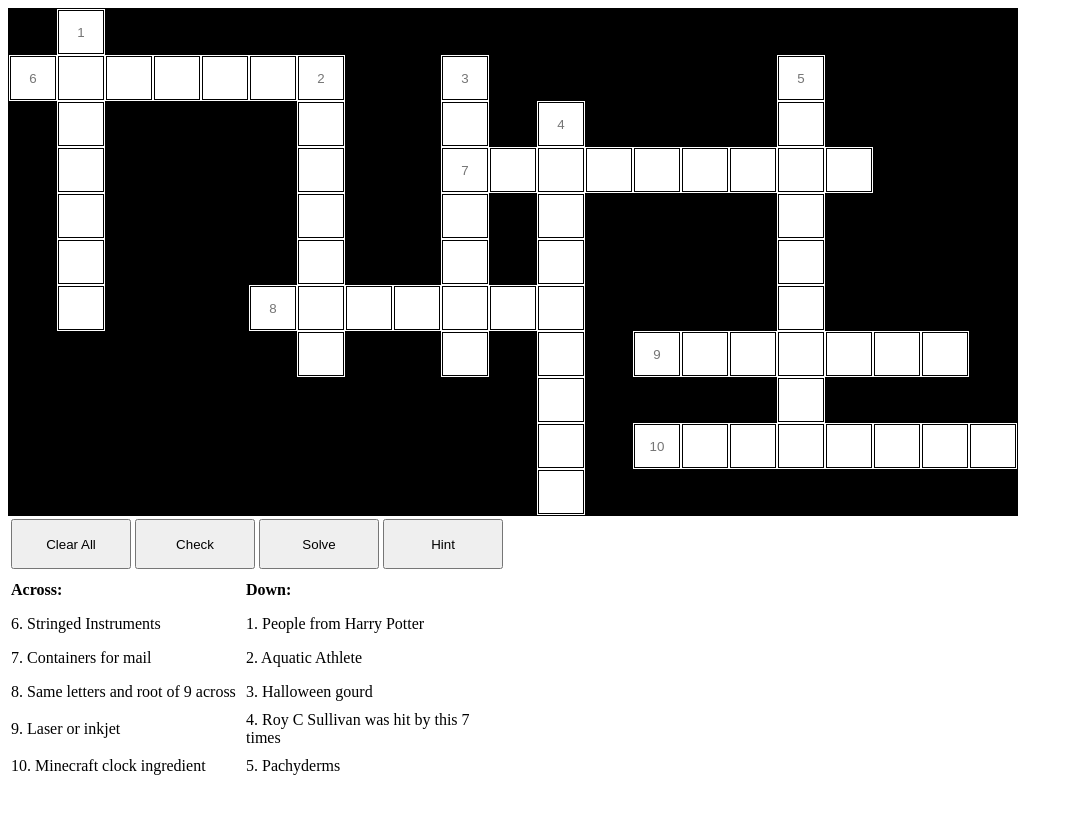
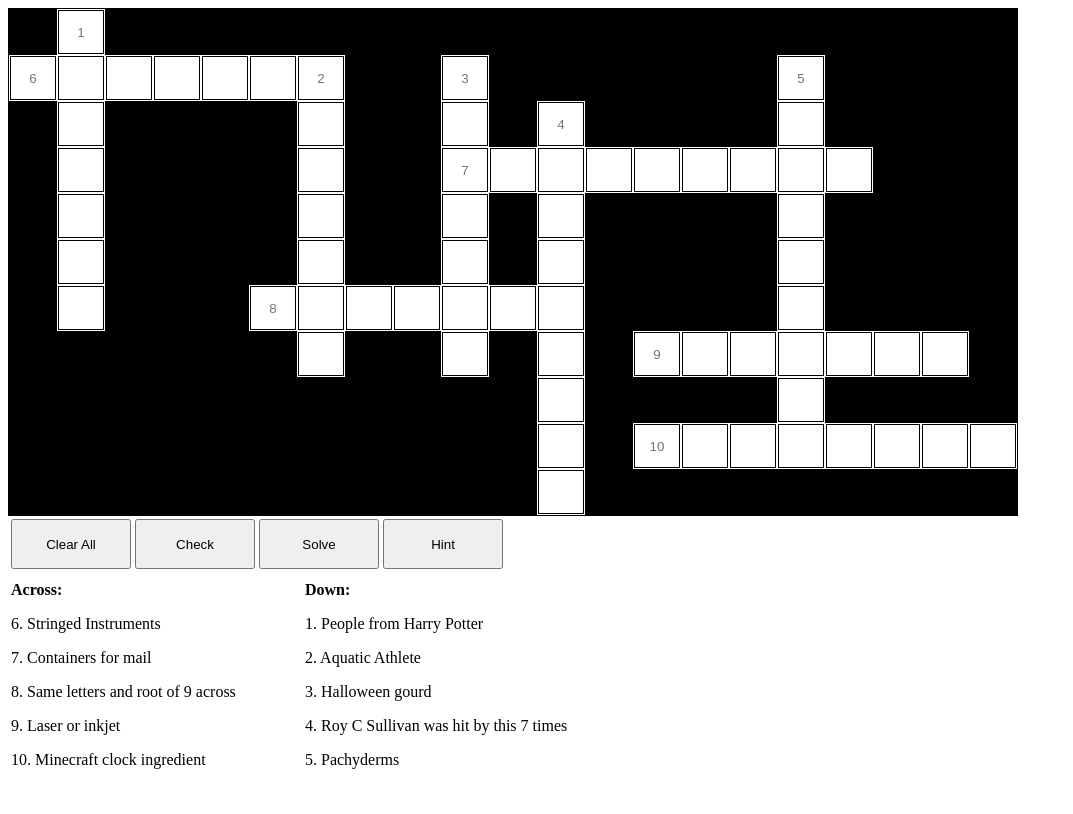
Before and after one commit to mebartsch/mebartsch.github.io, a Jekyll site: the page projects/Cross_Word/index.html, which Jekyll copies as it is, in a window 1280 px wide. Shown: the top 814 px of the page, without its empty margins (0-1073 px from the left). Built offline with Jekyll 4.4.1, drawn with Linux system fonts in a browser that asks for light colours.

Commit message:
Update index.html

```diff
--- a/projects/Cross_Word/index.html
+++ b/projects/Cross_Word/index.html
@@ -51,7 +51,7 @@ td{
 		text-align: center;
 }
 #hintsTable{
-	width: 480px;
+	width: 600px;
 	float: left;
 	clear: left;
 }
```
